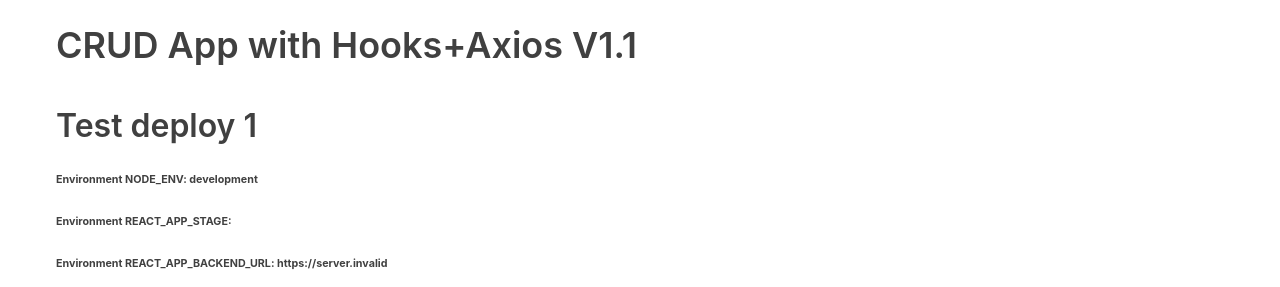
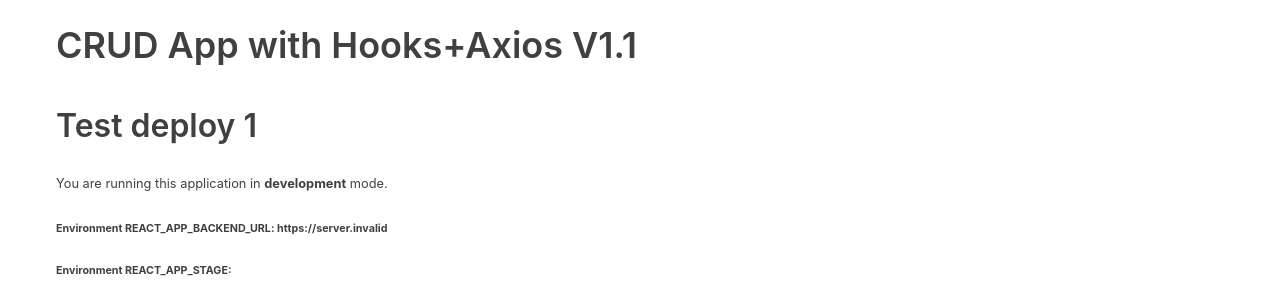
Before and after one commit to ivanchenoweth/react-hooks-axios-crud, a React (Create React App) app: page / in a window 1280 px wide. Shown: the top 287 px of the page. Built offline with nearby package versions, Linux system fonts and the light colour scheme; no server answers.

Commit message:
testdeploy1 app changes title 2

```diff
--- a/src/App.js
+++ b/src/App.js
@@ -74,7 +74,8 @@ const App = () => {
     <div className="container">
       <h1>CRUD App with Hooks+Axios V1.1</h1>
       <h2>Test deploy 1</h2>
-      <h6>Environment NODE_ENV: {process.env.NODE_ENV}</h6>
+      <small>You are running this application in <b>{process.env.NODE_ENV}</b> mode.</small>
+      <h6>Environment REACT_APP_BACKEND_URL: {process.env.REACT_APP_BACKEND_URL}</h6>
       <h6>Environment REACT_APP_STAGE: {process.env.REACT_APP_STAGE}</h6>
       <h6>Environment REACT_APP_BACKEND_URL: {process.env.REACT_APP_BACKEND_URL}</h6>
       <div className="flex-row">
```
